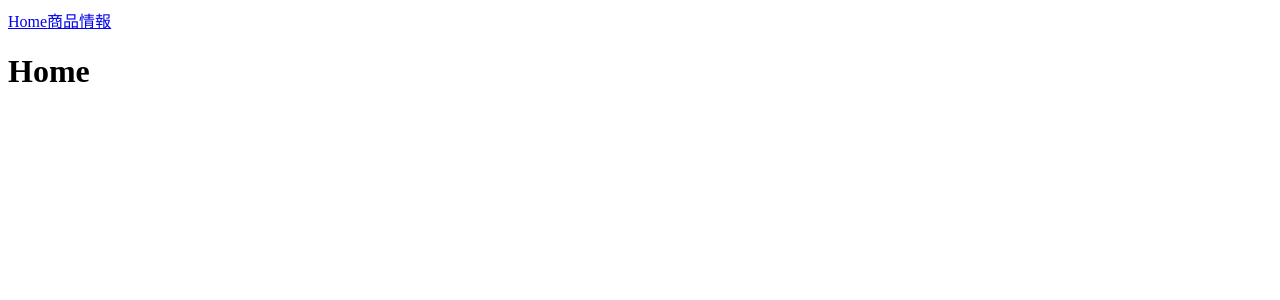
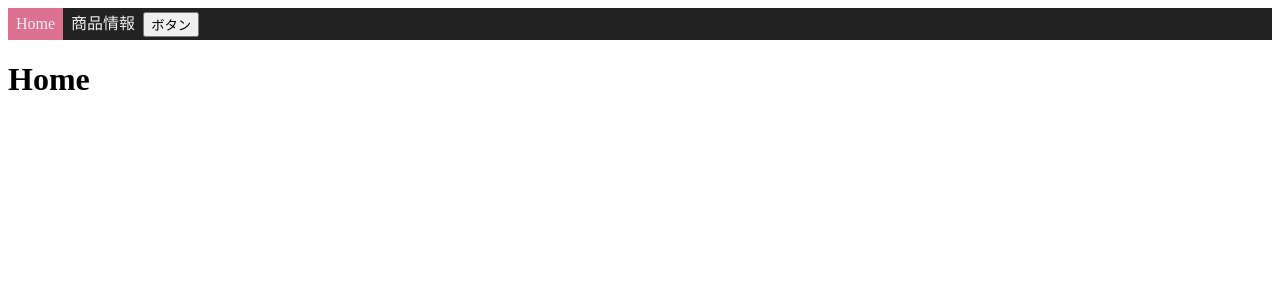
Before and after one commit to slintristeza/primer_of_vue_cli, a Vue app: page / in a window 1280 px wide. Shown: the top 300 px of the page. Built offline with nearby package versions, Linux system fonts and the light colour scheme.

Commit message:
section50

```diff
--- a/src/App.vue
+++ b/src/App.vue
@@ -1,8 +1,9 @@
 <template>
   <div id="app">
     <nav>
-      <router-link to="/">Home</router-link>
+      <router-link to="/" exact>Home</router-link>
       <router-link to="/product">商品情報</router-link>
+      <router-link to="button" tag="button">ボタン</router-link>
     </nav>
     <router-view />
   </div>
@@ -20,3 +21,23 @@ export default {
   }
 }
 </script>
+
+<style>
+/* ナビゲーション */
+nav {
+    display: flex;
+    align-items: center;
+    background: #222;
+}
+nav a {
+    display: block;
+    padding: 0.5em;
+    color: #eee;
+    line-height: 1em;
+    text-decoration: none;
+}
+/* アクティブなリンク */
+.router-link-active {
+    background: palevioletred;
+}
+</style>
--- a/src/router.js
+++ b/src/router.js
@@ -3,6 +3,7 @@ import VueRouter from 'vue-router'
 
 import Home from '@/views/Home'
 import Product from '@/views/Product'
+import Button from '@/views/Button'
 
 Vue.use(VueRouter)
 
@@ -10,7 +11,8 @@ const router = new VueRouter({
   mode: 'history',
   routes: [
     { path: '/', component: Home },
-    { path: '/Product', component: Product }
+    { name: 'product', path: '/Product/:id', component: Product },
+    { name: 'button', path: '/Button', component: Button }
   ]
 })
 
--- /dev/null
+++ b/src/views/Button.vue
@@ -0,0 +1,5 @@
+<template>
+  <div class="button">
+    <h1>ボタン用ページ</h1>
+  </div>
+</template>
```
